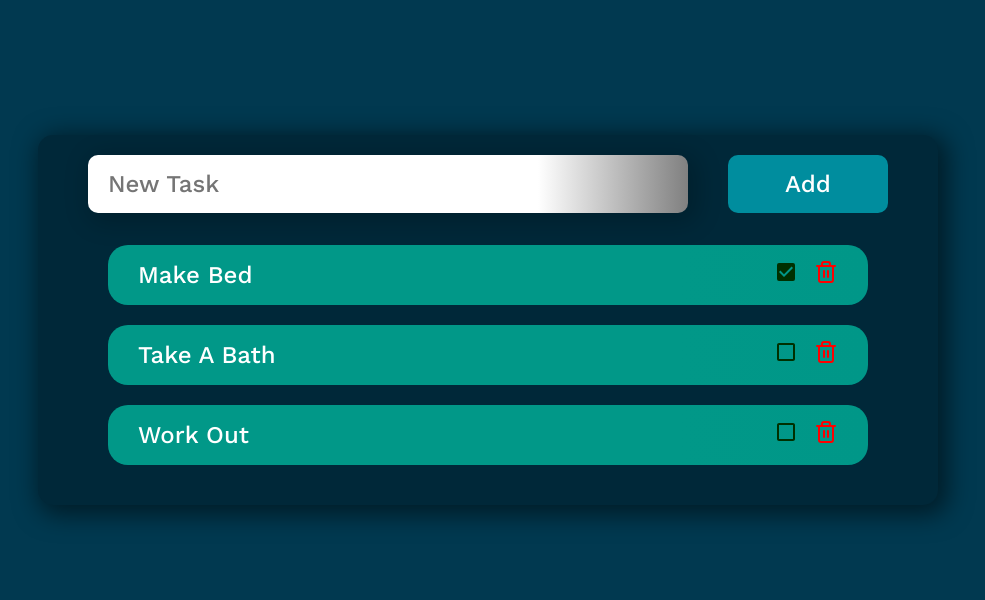
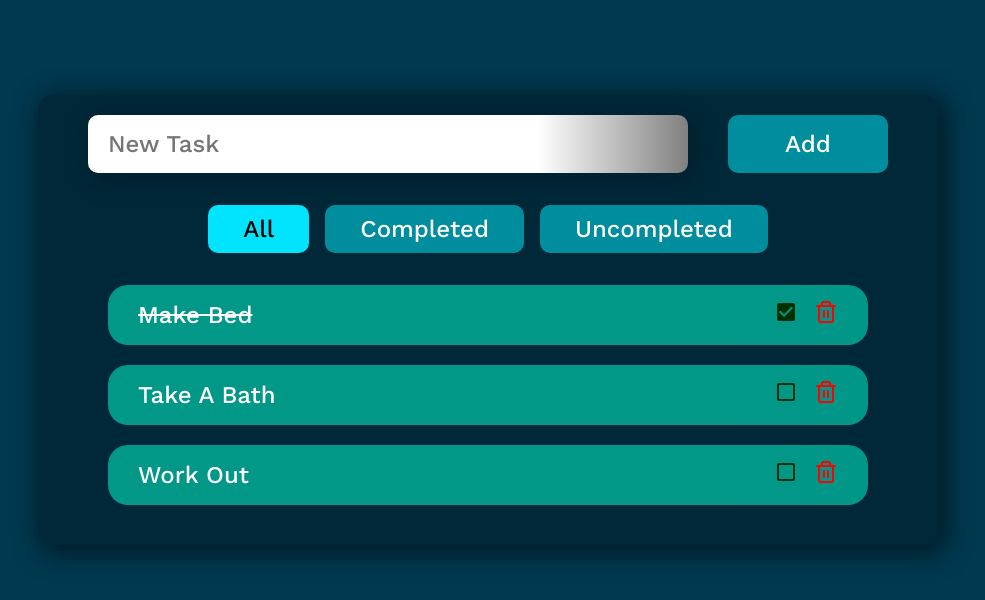
Before and after one commit to JEKO10/To-do-app, a React (Create React App) app: page / in a window 1280 px wide. Shown: the top 600 px of the page, without its empty margins (152-1137 px from the left). Built offline with nearby package versions, Linux system fonts and the light colour scheme.

Commit message:
Filter component setup

```diff
--- a/src/App.js
+++ b/src/App.js
@@ -1,6 +1,7 @@
 import { useState } from "react";
 import AddTask from "./components/AddTask";
 import Tasks from "./components/Tasks";
+import Filters from "./components/Filters";
 
 function App() {
   const [tasks, setTasks] = useState([
@@ -24,6 +25,7 @@ function App() {
   return (
     <main>
       <AddTask tasks={tasks} setTasks={setTasks} />
+      <Filters tasks={tasks} setTasks={setTasks} />
       {tasks.length > 0 ? (
         <Tasks tasks={tasks} setTasks={setTasks} />
       ) : (
--- /dev/null
+++ b/src/components/Filters.jsx
@@ -0,0 +1,45 @@
+import { useState } from "react";
+
+function Filters({ tasks, setTasks }) {
+  const [active, setActive] = useState(true);
+  const [activeCompleted, setCompleted] = useState(false);
+  const [activeUncompleted, setUncompleted] = useState(false);
+
+  return (
+    <section className="filter">
+      <button
+        className={active ? "active" : ""}
+        onClick={() => {
+          setTasks(tasks);
+          setActive(true);
+          setCompleted(false);
+          setUncompleted(false);
+        }}
+      >
+        All
+      </button>
+      <button
+        className={activeCompleted ? "active" : ""}
+        onClick={() => {
+          setActive(false);
+          setCompleted(true);
+          setUncompleted(false);
+        }}
+      >
+        Completed
+      </button>
+      <button
+        className={activeUncompleted ? "active" : ""}
+        onClick={() => {
+          setActive(false);
+          setCompleted(false);
+          setUncompleted(true);
+        }}
+      >
+        Uncompleted
+      </button>
+    </section>
+  );
+}
+
+export default Filters;
--- a/src/components/Tasks.jsx
+++ b/src/components/Tasks.jsx
@@ -22,7 +22,7 @@ function Tasks({ tasks, setTasks }) {
       {tasks.map((task) => {
         return (
           <div className="task" key={task.id}>
-            <h1>{task.text}</h1>
+            <h1 className={task.completed ? "completed" : ""}>{task.text}</h1>
             <div>
               <button
                 onClick={() => completedToggle(task.id)}
--- a/src/index.scss
+++ b/src/index.scss
@@ -33,7 +33,6 @@ main {
 }
 
 .addTask {
-  margin-bottom: 2rem;
   @include flex(space-between, center);
   width: 100%;
 
@@ -62,7 +61,7 @@ main {
   button {
     background-color: #008d9e;
     color: #fff;
-    padding: 15px 15px 15px 15px;
+    padding: 15px;
     border-radius: 10px;
     border: none;
     outline: none;
@@ -92,6 +91,10 @@ main {
       font-size: 1.5rem;
       font-weight: 500;
       text-transform: capitalize;
+
+      &.completed {
+        text-decoration: line-through;
+      }
     }
 
     button {
@@ -111,3 +114,27 @@ main {
     }
   }
 }
+
+.filter {
+  margin: 2rem 0;
+  @include flex(center, center);
+  width: 100%;
+
+  button {
+    background-color: #008d9e;
+    color: #fff;
+    padding: 10px 35px;
+    margin: 0 0.5rem;
+    border-radius: 10px;
+    border: none;
+    outline: none;
+    font-family: $primaryFont;
+    font-size: 1.5rem;
+    cursor: pointer;
+
+    &.active {
+      background-color: #00e4fd;
+      color: #000;
+    }
+  }
+}
```
